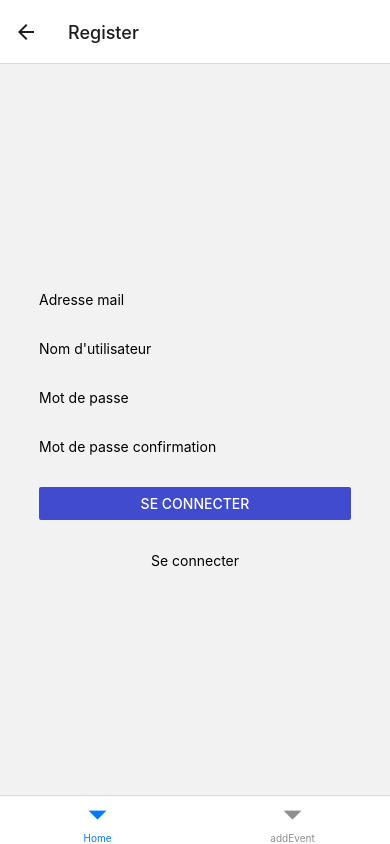
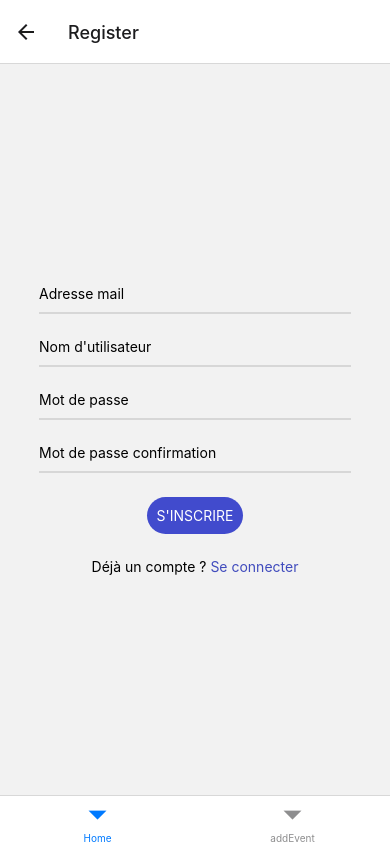
Before and after one commit to wared2003/devlab_amour_des_assos_front, a React Native app: screen /Register in a window 390 px wide. Built offline with nearby package versions, Linux system fonts and the light colour scheme.

Commit message:
:lipstick: fix style register

```diff
--- a/components/register.js
+++ b/components/register.js
@@ -68,15 +68,14 @@ class Register extends React.Component {
                     value={this.state.passwordConfirmation}
                     onSubmitEditing={() => {this._register(this.props)}}
                 />
-                <Button
+                <TouchableOpacity
+                    style={styles.btn}
                     onPress={() => {this._register(this.props)}}
-                    title="Se connecter"
-                    color="#414BCD"
-                    accessibilityLabel="Se connecter a l'application"
-                />
-
+                >
+                    <Text style={styles.text} >S'inscrire</Text>
+                </TouchableOpacity>
                 <TouchableOpacity style={styles.register} onPress={() => this.props.navigation.navigate('Login')}>
-                    <Text style={styles.text_register}>Se connecter</Text>
+                    <Text>Déjà un compte ? <Text style={styles.text_register}>Se connecter</Text></Text>
                 </TouchableOpacity>
             </SafeAreaView>
         )
@@ -94,23 +93,44 @@ class Register extends React.Component {
 const styles = StyleSheet.create({
     main_container: {
         flex: 1,
+        alignItems: "center",
+        justifyContent: "center"
     },
     form:{
         margin: 'auto',
         width: '80%',
+        alignItems: "center"
     },
 
     input:{
-        marginBottom: '2rem',
+        width: '100%',
+        marginBottom: 24,
+        borderBottomColor: '#D7D7D7',
+        borderStyle: "solid",
+        borderBottomWidth: 2,
+        paddingBottom: 10
     },
 
     register:{
-        marginTop: '2rem'
+        marginTop: 24
     },
 
     text_register:{
-        textAlign: 'center',
-    }
+        color: '#414CBD'
+    },
+
+    btn:{
+        backgroundColor: '#414BCD',
+        textAlign: "center",
+        borderRadius: 100,
+        alignItems: "center"
+    },
+
+    text:{
+        color: '#FFFFFF',
+        padding: 10,
+        textTransform: "uppercase",
+    },
 })
 
 export default Register
```
